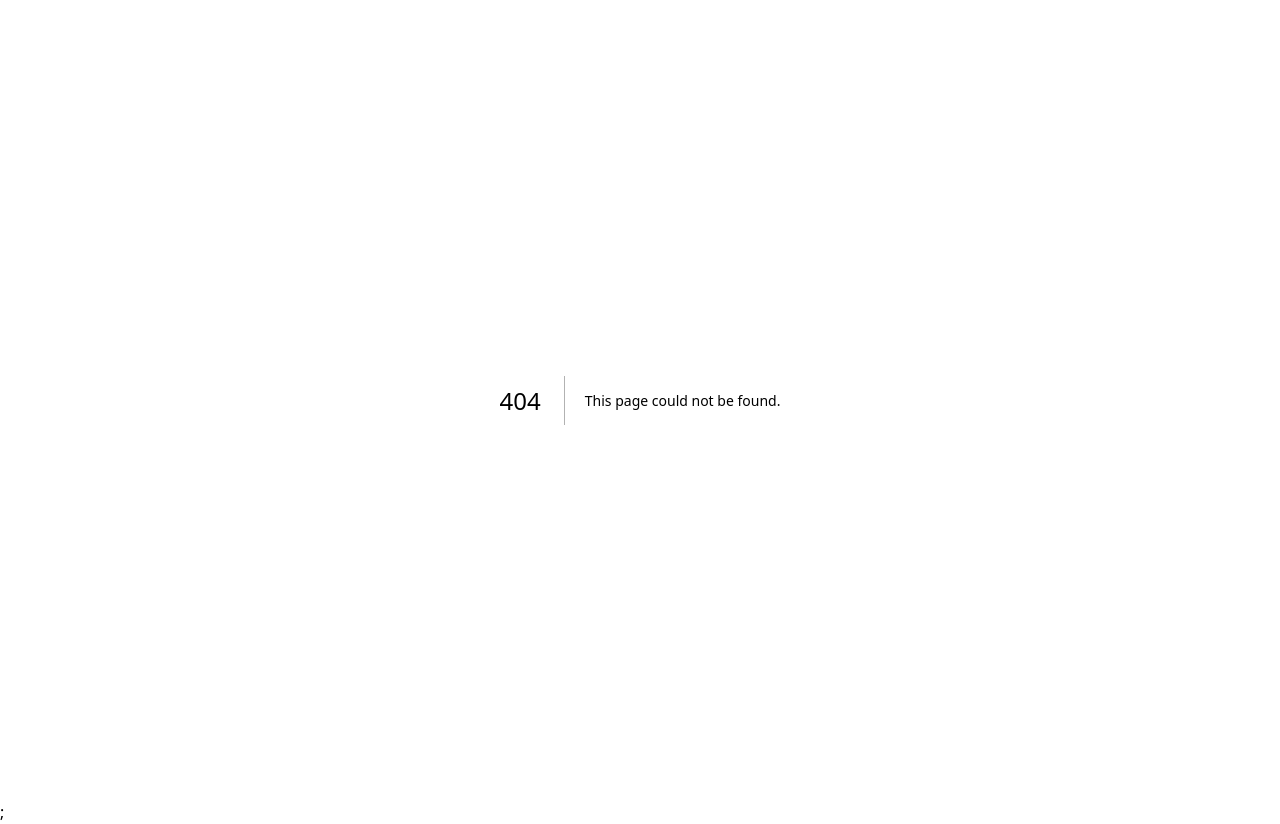
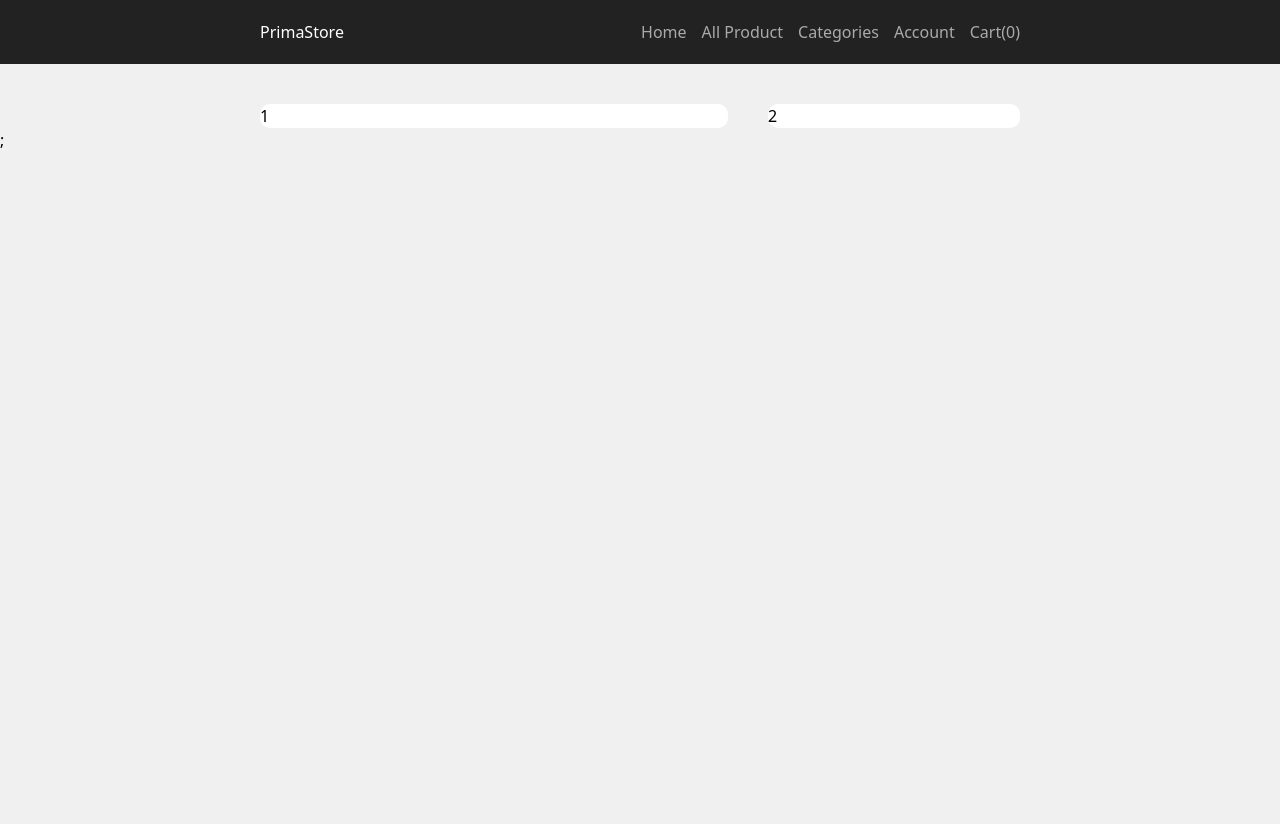
Before and after one commit to om0852/prima-store-userside-, a Next.js app: page /cart in a window 1280 px wide. Before the commit this address had no page. After the commit the page ends 800 px from the top, so only its background shows below. Built offline with nearby package versions, Linux system fonts and the light colour scheme.

Commit message:
add to functionality cart implemented

```diff
--- a/component/Buttons.js
+++ b/component/Buttons.js
@@ -6,6 +6,8 @@ export const ButtonStyle = css`
   box-sizing: border-box;
   display: inline-flex;
   text-decoration: none;
+  font-weight:500;
+  font-family: roboto;
   border-radius: 5px;
   cursor: pointer;
   align-items: center;
--- /dev/null
+++ b/component/CartContext.js
@@ -0,0 +1,27 @@
+"use client";
+import { createContext, useContext, useEffect, useState } from "react";
+
+export const CartContext = createContext({});
+
+export function CartContextProvider({ children }) {
+  const ls = typeof window !== "undefined" ? window.localStorage : null;
+  const [cartProducts, setCartProducts] = useState([]);
+  useEffect(() => {
+    if (cartProducts?.length > 0) {
+        console.log(cartProducts)
+      ls?.setItem("cart", JSON.stringify(cartProducts));
+    }
+  }, [cartProducts]);
+  useEffect(() => {
+    if (ls && ls.getItem("cart")) {
+      setCartProducts(JSON.parse(ls.getItem("cart")));
+    }
+  }, []);
+  return (
+    <CartContext.Provider value={{ setCartProducts, cartProducts }}>
+      {children}
+    </CartContext.Provider>
+  );
+}
+
+// export const useGlobalContext = ;
--- a/component/Header.js
+++ b/component/Header.js
@@ -1,7 +1,8 @@
 import Link from "next/link";
-import React from "react";
+import React, { useContext } from "react";
 import styled from "styled-components";
 import Center from "./Center";
+import { CartContext } from "./CartContext";
 const StyledHeader = styled.header`
   background-color: #222;
 `;
@@ -27,6 +28,8 @@ text-decoration: none;
 `;
 
 const Header = () => {
+  const {cartProducts}=useContext(CartContext)
+
   return (
     <StyledHeader>
       <Center>
@@ -37,7 +40,7 @@ const Header = () => {
             <NavLink href={"/products"}>All Product</NavLink>
             <NavLink href={"/categories"}>Categories</NavLink>
             <NavLink href={"/account"}>Account</NavLink>
-            <NavLink href={"/cart"}>Cart(0)</NavLink>
+            <NavLink href={"/cart"}>Cart({cartProducts.length})</NavLink>
           </StyledNav>
         </Wrapper>
       </Center>
--- a/package.json
+++ b/package.json
@@ -9,6 +9,9 @@
     "lint": "next lint"
   },
   "dependencies": {
+    "cookie": "^0.6.0",
+    "cookies": "^0.9.1",
+    "js-cookie": "^3.0.5",
     "mongoose": "^8.5.2",
     "next": "14.2.5",
     "react": "^18",
--- a/pages/_app.js
+++ b/pages/_app.js
@@ -1,3 +1,4 @@
+import { CartContextProvider } from "@/component/CartContext";
 import "@/styles/globals.css";
 import { createGlobalStyle } from "styled-components";
 const GlobalStyles = createGlobalStyle`
@@ -9,7 +10,9 @@ body{
 export default function App({ Component, pageProps }) {
   return (
     <>
+    <CartContextProvider>
         <Component {...pageProps} />;
+    </CartContextProvider>
     </>
   );
 }
--- /dev/null
+++ b/pages/cart.js
@@ -0,0 +1,32 @@
+import Center from "@/component/Center";
+import Header from "@/component/Header";
+import React from "react";
+import styled from "styled-components";
+
+const ColumnsWrapper = styled.div`
+  display: grid;
+  grid-template-columns: 1.3fr 0.7fr;
+  gap: 40px;
+  margin-top: 40px;
+`;
+
+const Box = styled.div`
+  background-color: white;
+  border-radius: 10px;
+`;
+
+const CartPage = () => {
+  return (
+    <>
+      <Header />
+      <Center>
+        <ColumnsWrapper>
+          <Box>1</Box>
+          <Box>2</Box>
+        </ColumnsWrapper>
+      </Center>
+    </>
+  );
+};
+
+export default CartPage;
```
Also changed, not shown: component/Featured.js (+9 -4 lines), component/NewProducts.js (+8 -3 lines), component/ProductBox.js (+14 -7 lines), 1 other file (tests, documents, lock files or other folders).
